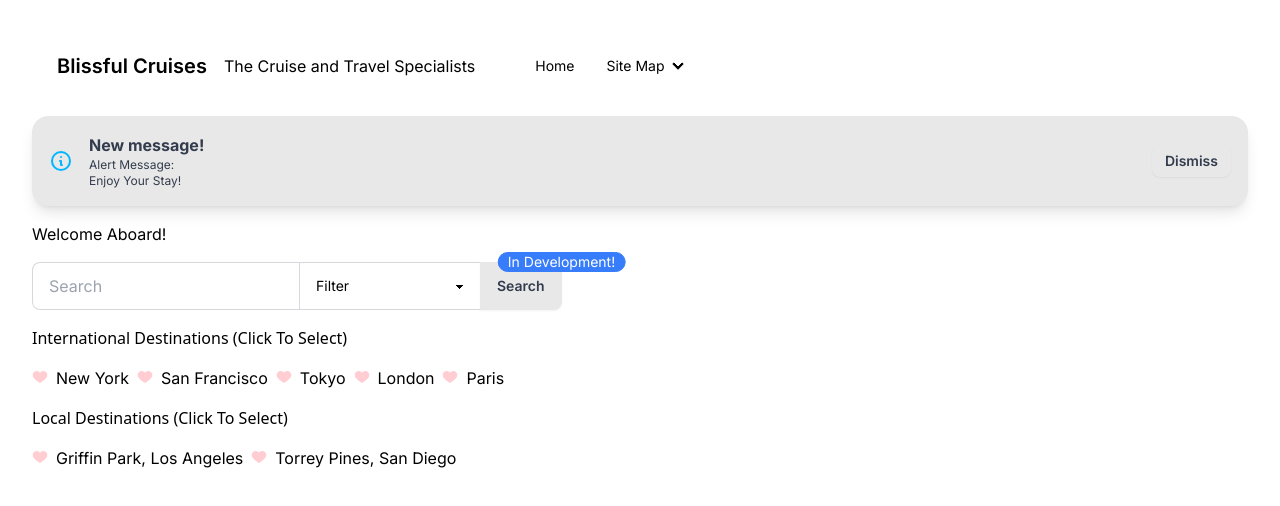
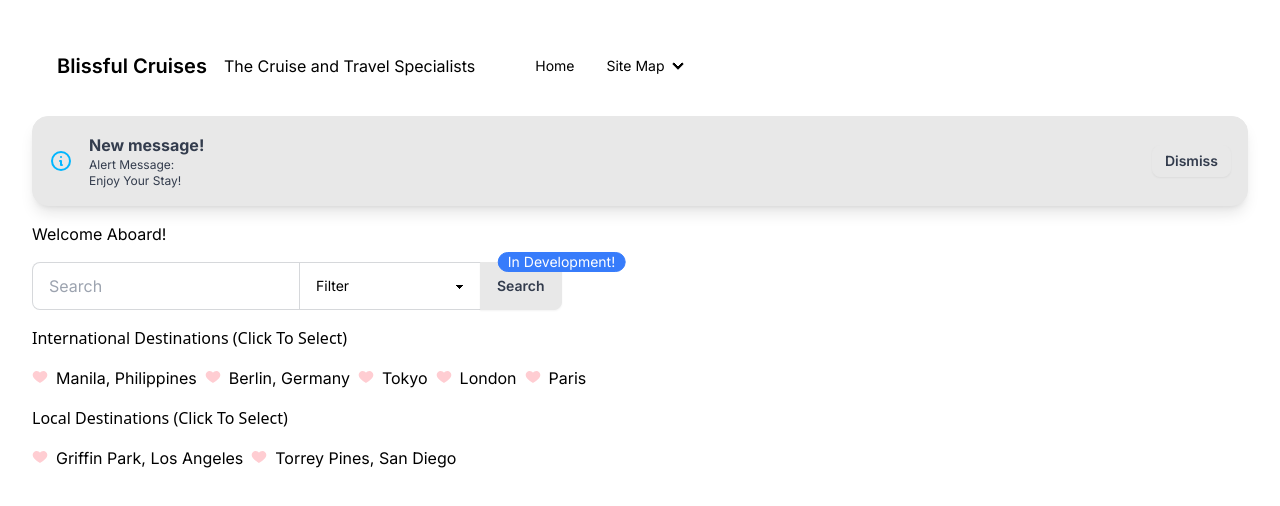
Before and after one commit to tedster827/travel-agency-website, a Next.js app: page / in a window 1280 px wide. Shown: the top 506 px of the page. Built offline with nearby package versions, Linux system fonts and the light colour scheme.

Commit message:
chore(HomePage): updates destinations

```diff
--- a/src/app/page.tsx
+++ b/src/app/page.tsx
@@ -9,8 +9,8 @@ const HomePage: React.FunctionComponent = () =>  {
 
     // TODO: Fetch destinations from a graphQL API
     const destinations: string[] = [
-        'New York',
-        'San Francisco',
+        'Manila, Philippines',
+        'Berlin, Germany',
         'Tokyo',
         'London',
         'Paris'
```
Also changed, not shown: 1 other file (tests, documents, lock files or other folders).
